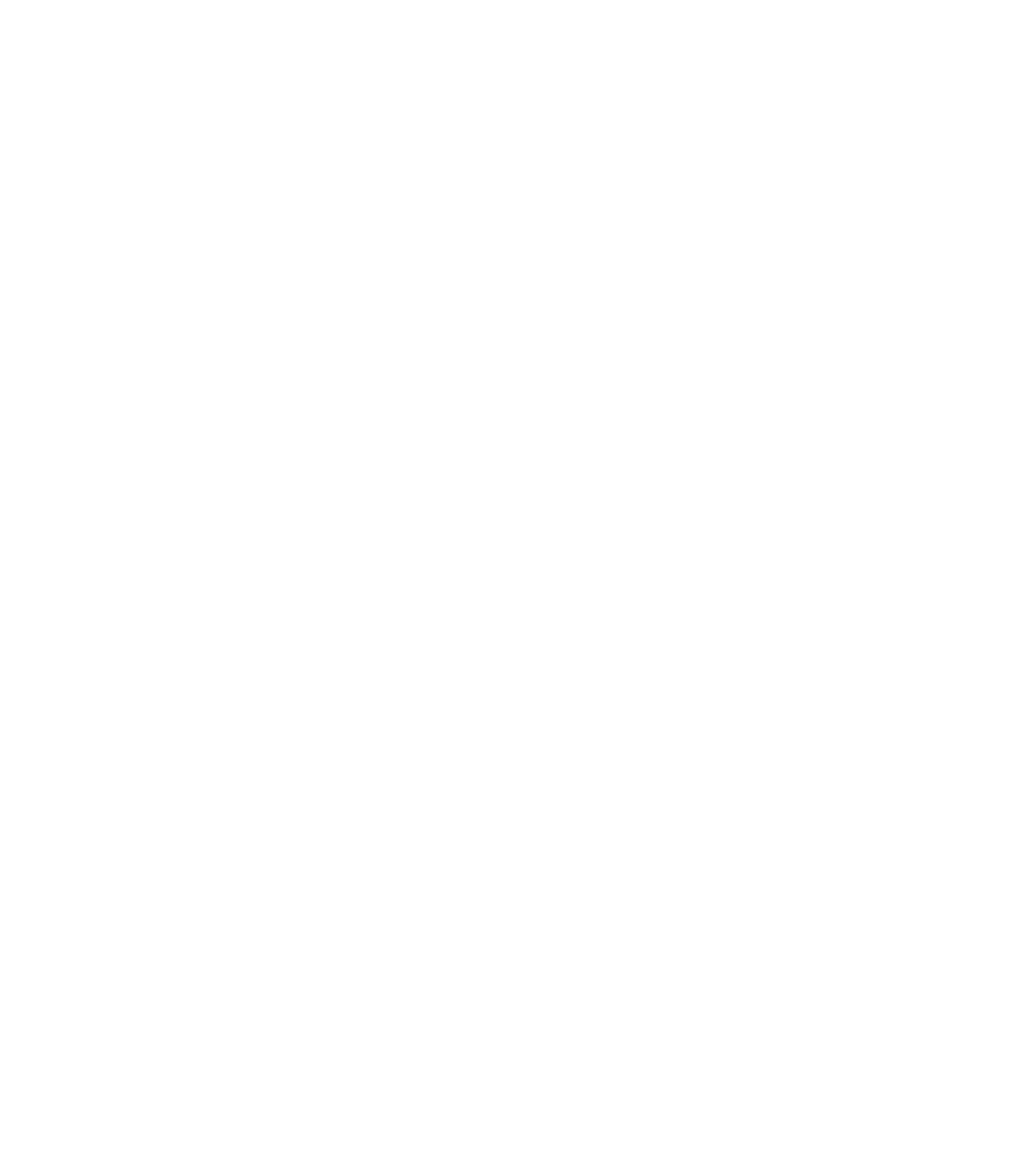
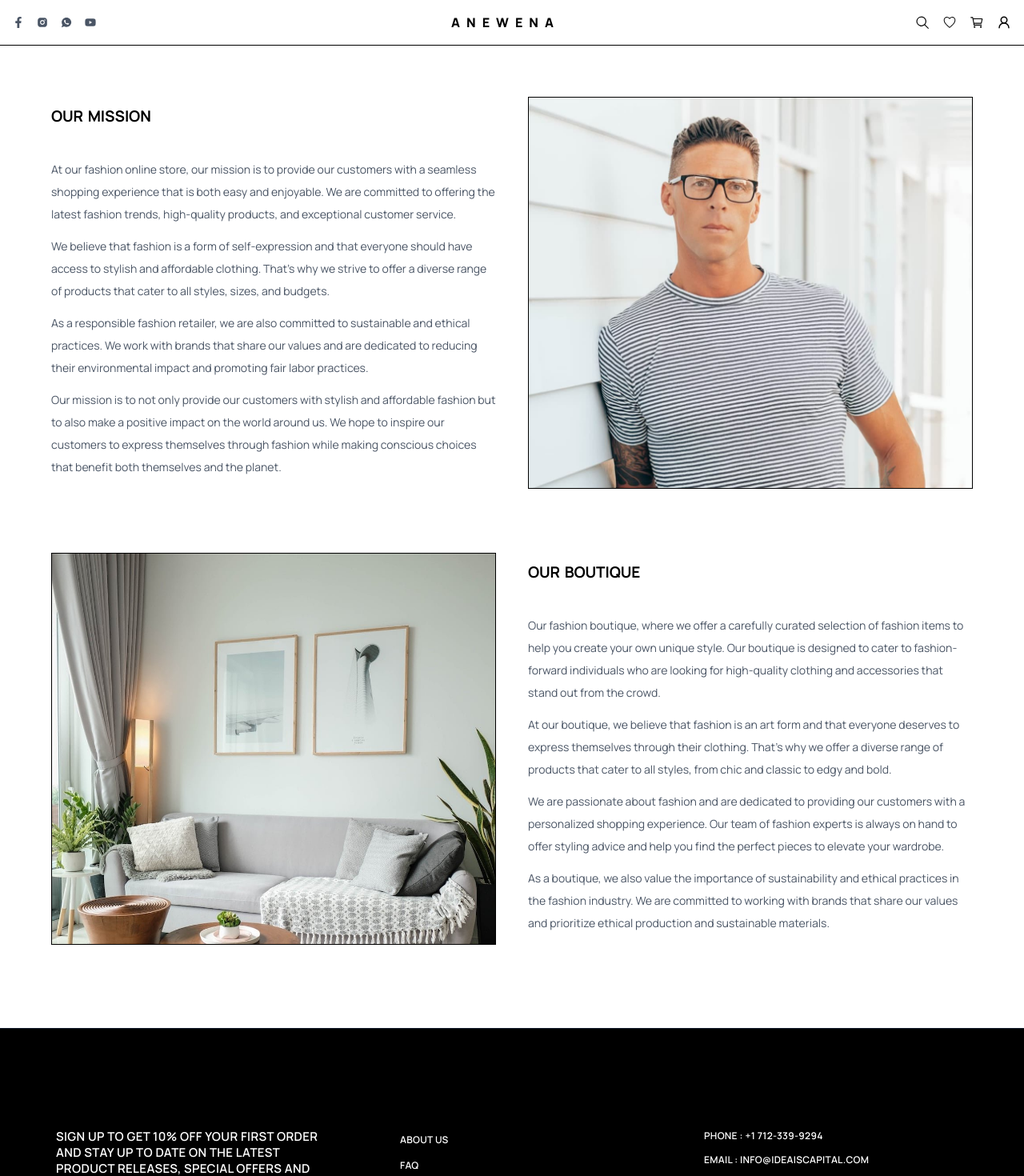
Before and after one commit to Olawoyin1/anewena, a React (Vite) app: page /about in a window 1280 px wide. Before the commit this address had no page. Shown: the top 1470 px of the page at 80% size. Before the commit the page ends 800 px from the top, so only its background shows below. Built offline with nearby package versions, Linux system fonts and the light colour scheme.

Commit message:
about us done

```diff
--- a/src/App.tsx
+++ b/src/App.tsx
@@ -6,6 +6,7 @@
 // import Navbar from './components/Navbar'
 import Landing from './pages/Landing'
 import ProductDetails from './pages/ProductDetails'
+import AboutUs from './pages/About'
 
 function App() {
 
@@ -14,6 +15,7 @@
      <Routes>
           <Route path="/" element={<Landing />} />
           <Route path="/shop" element={<Products />} />
+          <Route path="/about" element={<AboutUs />} />
           <Route path="/product/:id" element={<ProductDetails />} />
         </Routes>
     </>
--- /dev/null
+++ b/src/components/FAQ.tsx
@@ -0,0 +1,64 @@
+import { useState } from "react";
+import { AnimatePresence, motion } from "framer-motion";
+
+const faqs = [
+  {
+    question: "What is your return policy?",
+    answer:
+      "You can return any item within 30 days of purchase as long as it's in its original condition.",
+  },
+  {
+    question: "How long does shipping take?",
+    answer:
+      "Shipping typically takes 5-7 business days depending on your location.",
+  },
+  {
+    question: "Do you offer international shipping?",
+    answer: "Yes, we ship internationally to selected countries.",
+  },
+  {
+    question: "Can I track my order?",
+    answer: "Yes, you will receive a tracking number once your order ships.",
+  },
+];
+
+const FAQ = () => {
+  const [activeIndex, setActiveIndex] = useState<number | null>(null);
+
+  const toggle = (index: number) => {
+    setActiveIndex((prev) => (prev === index ? null : index));
+  };
+
+  return (
+    <div className="max-w-2xl mx-auto border border-gray-200 divide-y divide-gray-200">
+      {faqs.map((faq, index) => (
+        <div key={index}>
+          <button
+            onClick={() => toggle(index)}
+            className="w-full text-left px-5 py-4 font-semibold text-gray-800 bg-white flex justify-between items-center"
+          >
+            <span>{faq.question}</span>
+            <span>{activeIndex === index ? "−" : "+"}</span>
+          </button>
+
+          <AnimatePresence initial={false}>
+            {activeIndex === index && (
+              <motion.div
+                key="content"
+                initial={{ opacity: 0, maxHeight: 0 }}
+                animate={{ opacity: 1, maxHeight: 200 }}
+                exit={{ opacity: 0, maxHeight: 0 }}
+                transition={{ duration: 0.3, ease: "easeInOut" }}
+                className="overflow-hidden px-5 pb-4 text-gray-600 bg-gray-50"
+              >
+                <p>{faq.answer}</p>
+              </motion.div>
+            )}
+          </AnimatePresence>
+        </div>
+      ))}
+    </div>
+  );
+};
+
+export default FAQ;
--- /dev/null
+++ b/src/pages/About.tsx
@@ -0,0 +1,87 @@
+import FAQ from "../components/FAQ";
+import Footer from "../components/Footer";
+import Navbar from "../components/Navbar";
+
+const AboutUs = () => {
+  return (
+    <>
+      <Navbar />
+      <section className="w-full px-4 py-16 bg-white space-y-20">
+        {/* Section 1: Text Left, Image Right */}
+        <div className="grid max-w-6xl mx-auto md:grid-cols-2 gap-10 items-center">
+          <div>
+            <span className="text-[19px] font-bold uppercase leading-[22px] tracking-[-0.15px] [word-spacing:2px] m-0 p-0">
+            Our Mission
+            </span>
+
+            <p className="text-gray-600 text-sm mt-10 flex flex-col gap-3 leading-7">
+              <p>
+                  At our fashion online store, our mission is to provide our
+                  customers with a seamless shopping experience that is both easy
+                  and enjoyable. We are committed to offering the latest fashion
+                  trends, high-quality products, and exceptional customer service.
+              </p>
+              <p>
+                  We believe that fashion is a form of self-expression and that
+                  everyone should have access to stylish and affordable clothing.
+                  That’s why we strive to offer a diverse range of products that
+                  cater to all styles, sizes, and budgets.
+              </p>
+              <p>
+                  As a responsible fashion retailer, we are also committed to
+                  sustainable and ethical practices. We work with brands that share
+                  our values and are dedicated to reducing their environmental
+                  impact and promoting fair labor practices.
+              </p>
+              <p>
+                  Our mission is to not only provide our customers with stylish and
+                  affordable fashion but to also make a positive impact on the world
+                  around us. We hope to inspire our customers to express themselves
+                  through fashion while making conscious choices that benefit both
+                  themselves and the planet.
+              </p>
+            </p>
+          </div>
+          <div className="h-[490px] overflow-hidden border-1">
+            <img
+              src="../../Images/about.jpg" // Replace with actual image path
+              alt="About us"
+              className="w-full"
+            />
+          </div>
+        </div>
+
+        {/* Section 2: Image Left, Text Right */}
+        <div className="grid max-w-6xl mx-auto md:grid-cols-2 gap-10 items-center">
+          <div className="h-[490px] border-1 overflow-hidden">
+            <img
+              src="../../Images/about1.jpg" // Replace with actual image path
+              alt="Our story"
+              className=" "
+            />
+          </div>
+          <div>
+            <span className="text-[19px] font-bold uppercase leading-[22px] tracking-[-0.15px] [word-spacing:2px] m-0 p-0">
+            Our Boutique
+            </span>
+
+            <p className="text-gray-600 text-sm mt-10 flex flex-col gap-3 leading-7">
+              <p>Our fashion boutique, where we offer a carefully curated selection of fashion items to help you create your own unique style. Our boutique is designed to cater to fashion-forward individuals who are looking for high-quality clothing and accessories that stand out from the crowd.</p>
+
+<p>At our boutique, we believe that fashion is an art form and that everyone deserves to express themselves through their clothing. That’s why we offer a diverse range of products that cater to all styles, from chic and classic to edgy and bold.</p>
+
+<p>We are passionate about fashion and are dedicated to providing our customers with a personalized shopping experience. Our team of fashion experts is always on hand to offer styling advice and help you find the perfect pieces to elevate your wardrobe. </p>
+
+<p>As a boutique, we also value the importance of sustainability and ethical practices in the fashion industry. We are committed to working with brands that share our values and prioritize ethical production and sustainable materials.</p>
+            </p>
+          </div>
+        </div>
+      </section>
+
+      {/* <FAQ /> */}
+      <Footer />
+    </>
+  );
+};
+
+export default AboutUs;
--- a/src/pages/ProductDetails.tsx
+++ b/src/pages/ProductDetails.tsx
@@ -5,6 +5,8 @@
 import Navbar from "../components/Navbar";
 import Footer from "../components/Footer";
 import { Link } from "react-router-dom";
+import { GoPlus } from "react-icons/go";
+import { HiOutlineMinus } from "react-icons/hi2";
 
 const ProductDetails = () => {
   const { id } = useParams();
@@ -108,20 +110,18 @@
           </p>
 
           {/* Quantity Selector */}
-          <div className="flex items-center   gap-2 mt-4">
-            <div className="flex w-fit items-center border border-gray-700 gap-4 text-lg font-medium">
-              <button onClick={decrease} className="px-3 py-2  ">
-                -
-              </button>
-              <span>{quantity}</span>
-              <button onClick={increase} className="px-3 py-2">
-                +
-              </button>
-            </div>
-            <button className="bg-black text-white px-6 py-3  text-sm hover:bg-gray-800 w-full sm:w-auto">
-              Add to Cart
-            </button>
-          </div>
+          {/* Quantity Selector for Desktop */}
+<div className="hidden sm:flex items-center gap-2 mt-4">
+  <div className="flex items-center border border-gray-700 gap-4 text-lg font-medium">
+      <button onClick={decrease} className="px-3 py-3"><HiOutlineMinus /></button>
+      <span>{quantity}</span>
+      <button onClick={increase} className="px-3 py-3"><GoPlus /></button>
+    </div>
+  <button className="bg-black text-white px-6 py-3 text-sm hover:bg-gray-800 w-full sm:w-auto">
+    Add to Cart
+  </button>
+</div>
+
 
           {/* Metadata */}
           <div className="mt-6 text-sm text-gray-600 leading-6 space-y-1">
@@ -141,6 +141,21 @@
         </div>
       </div>
 
+
+{/* Fixed bottom quantity selector for mobile */}
+<div className="fixed bottom-0 left-0 w-full sm:hidden bg-white border-t z-50">
+  <div className="flex items-center  px-4 py-3 gap-2">
+    <div className="flex items-center border border-gray-700 gap-4 text-lg font-medium">
+      <button onClick={decrease} className="px-3 py-3"><HiOutlineMinus /></button>
+      <span>{quantity}</span>
+      <button onClick={increase} className="px-3 py-3"><GoPlus /></button>
+    </div>
+    <button className="bg-black w-full uppercase col-span-2 text-white px-6 py-3 text-sm hover:bg-gray-800">
+      Add to Cart
+    </button>
+  </div>
+</div>
+
       <Footer />
     </>
   );
```
Also changed, not shown: public/Images/about.jpg (added), public/Images/about1.jpg (added).
